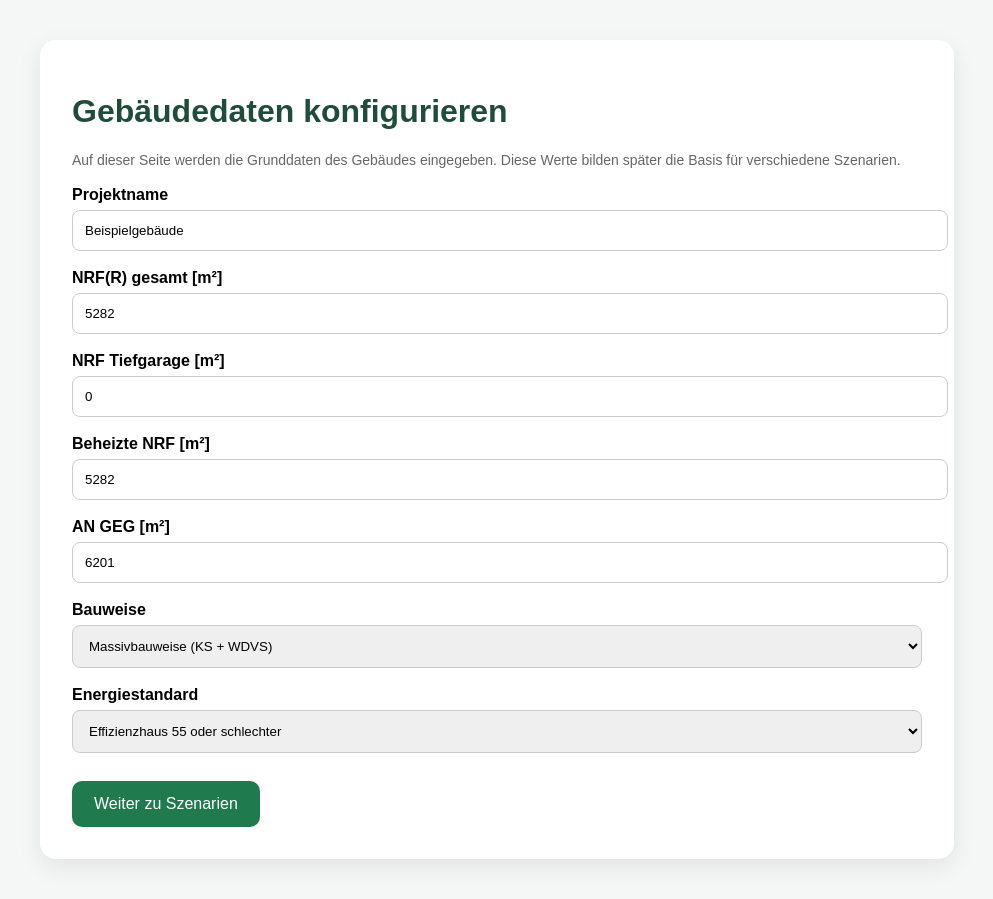
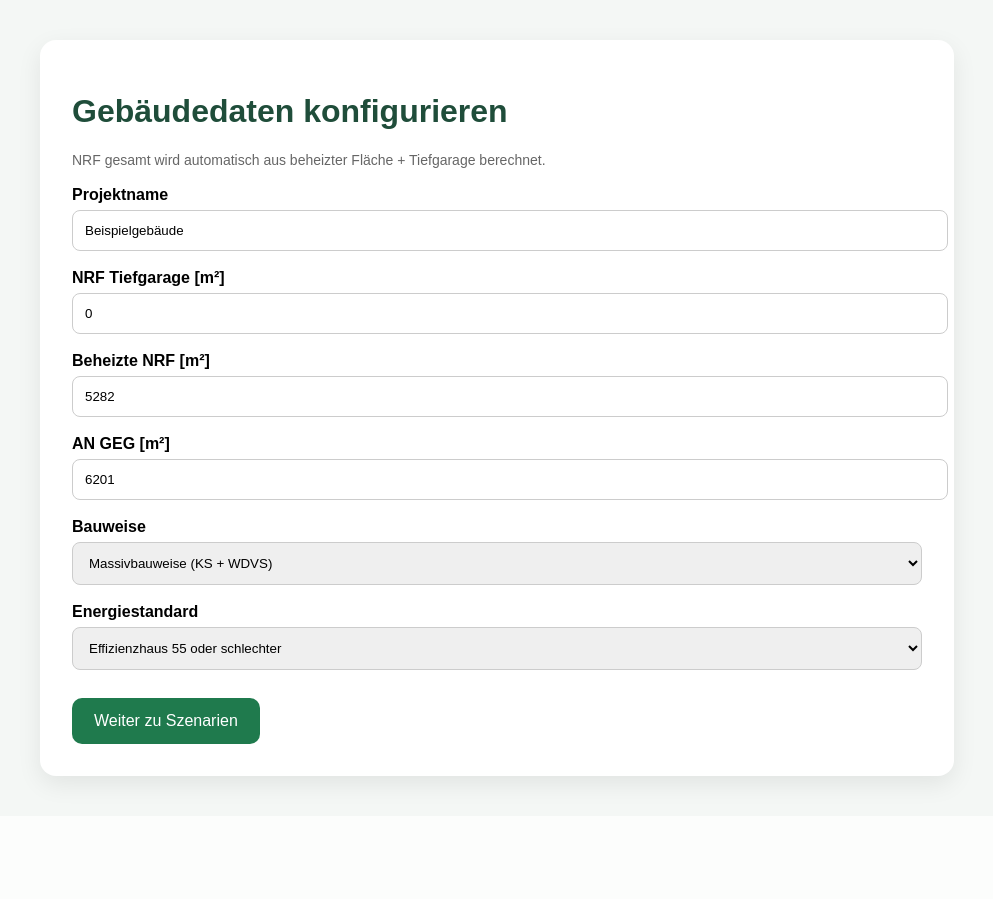
Before and after one commit to DBM-THA/Absch-tzung-der-Geb-ude-kobilanz-nach-QNG, a Django app: page / in a window 1280 px wide. Shown: the whole page, without its empty margins (143-1136 px from the left). After the commit the page ends 792 px from the top, so only its background shows below. Run offline with Django 5.2, Linux system fonts and the light colour scheme.

Commit message:
Update building.html

```diff
--- a/qngapp/templates/qngapp/building.html
+++ b/qngapp/templates/qngapp/building.html
@@ -60,8 +60,7 @@
 <div class="container">
     <h1>Gebäudedaten konfigurieren</h1>
     <p class="hint">
-        Auf dieser Seite werden die Grunddaten des Gebäudes eingegeben.
-        Diese Werte bilden später die Basis für verschiedene Szenarien.
+        NRF gesamt wird automatisch aus beheizter Fläche + Tiefgarage berechnet.
     </p>
 
     <form method="post">
@@ -69,9 +68,6 @@
 
         <label>Projektname</label>
         <input type="text" name="project_name" value="Beispielgebäude">
-
-        <label>NRF(R) gesamt [m²]</label>
-        <input type="number" step="0.01" name="nrf_total" value="5282">
 
         <label>NRF Tiefgarage [m²]</label>
         <input type="number" step="0.01" name="nrf_tg" value="0">
```
